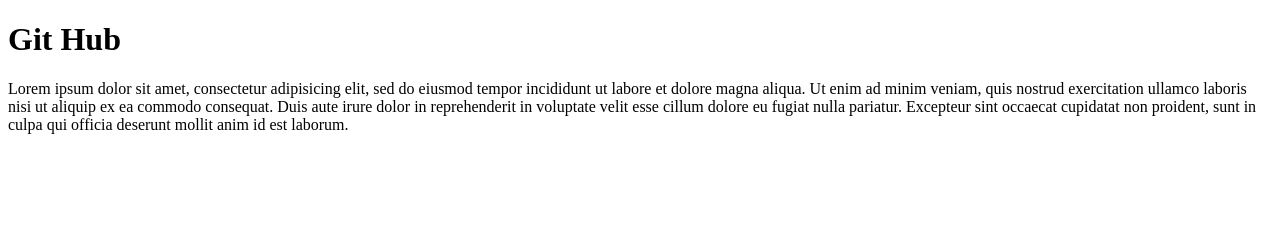
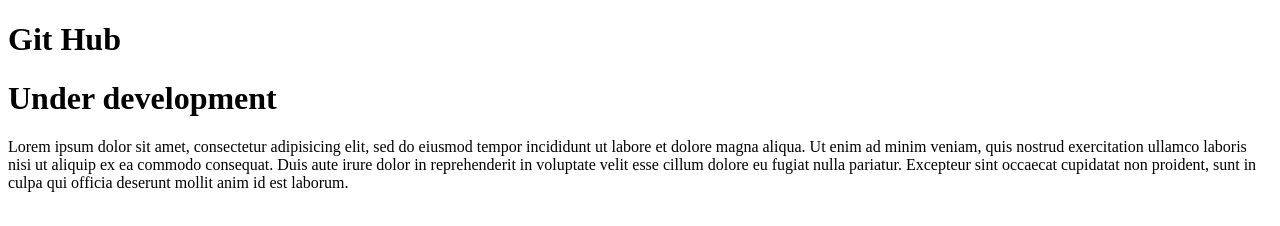
Before and after one commit to Aryan-apps/TestGithub, a plain HTML site: page index.html in a window 1280 px wide. Drawn offline with Linux system fonts and the light colour scheme.

Commit message:
New Branch
Added in development

```diff
--- a/index.html
+++ b/index.html
@@ -5,6 +5,7 @@
 </head>
 <body>
 <h1>Git Hub</h1>
+<h1>Under development </h1>
 <p>Lorem ipsum dolor sit amet, consectetur adipisicing elit, sed do eiusmod
 tempor incididunt ut labore et dolore magna aliqua. Ut enim ad minim veniam,
 quis nostrud exercitation ullamco laboris nisi ut aliquip ex ea commodo
```
